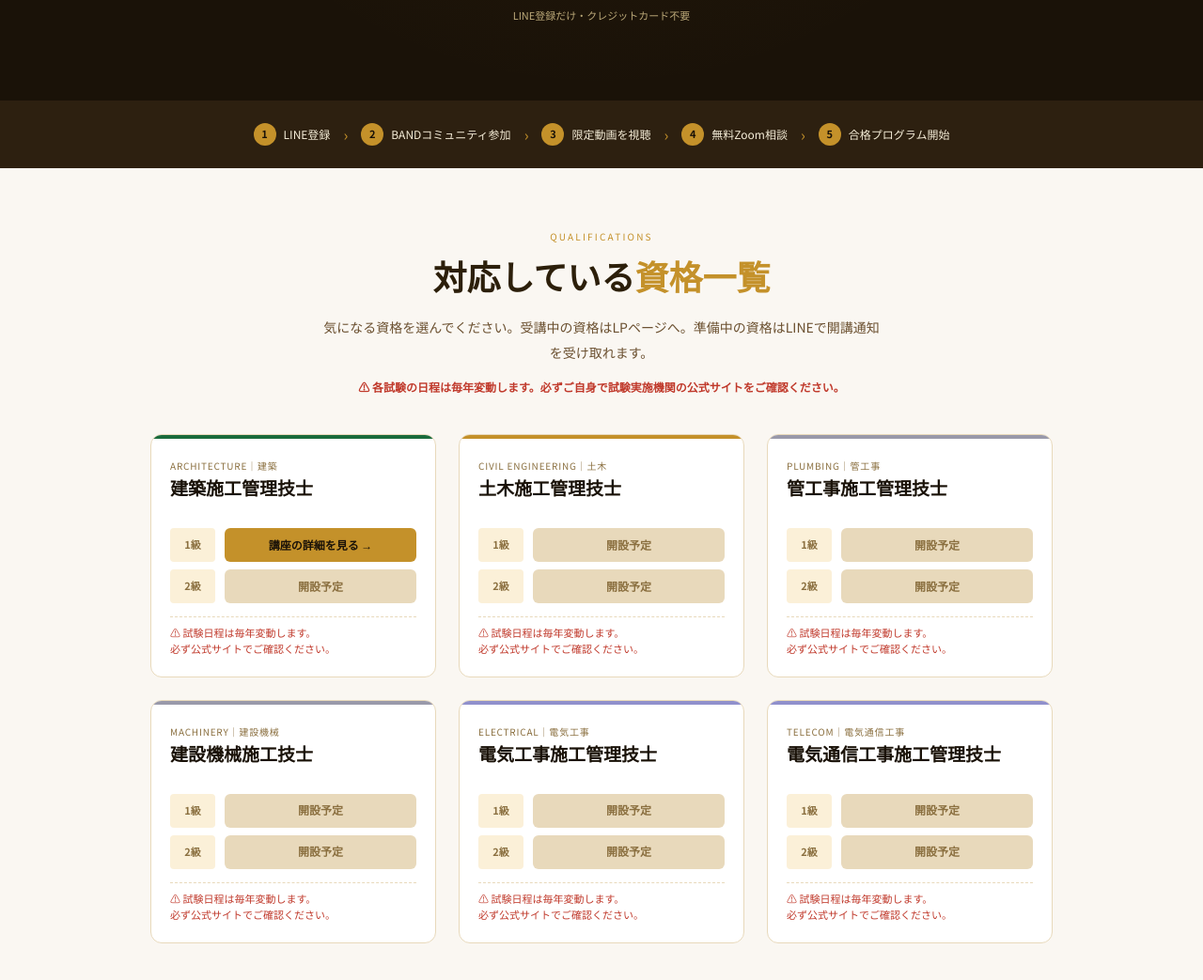
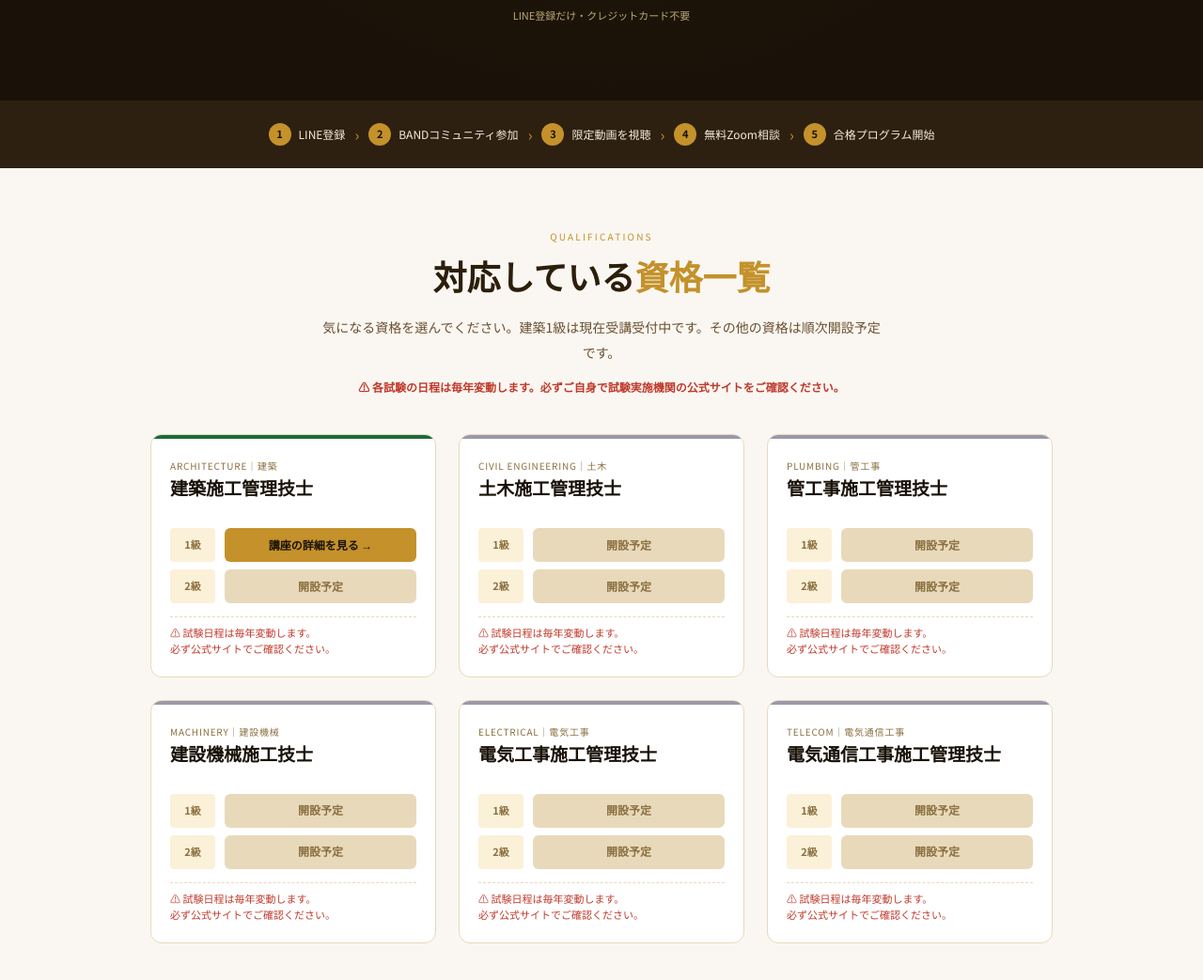
Before and after one commit to kenchiku1/seko-can-data, a plain HTML site: page index.html in a window 1280 px wide. Shown: the part 741-1784 px from the top of the page at 94% size. Drawn offline with Linux system fonts and the light colour scheme.

Commit message:
Update index.html

```diff
--- a/index.html
+++ b/index.html
@@ -40,12 +40,16 @@ header{background:var(--dk);padding:14px 20px;display:flex;justify-content:space
 .hero-note{font-size:11px;color:var(--mt);margin-top:10px}
 
 /* FLOW STRIP */
-.flow-strip{background:var(--dk2);padding:18px 20px;overflow-x:auto}
-.flow-inner{display:flex;align-items:center;justify-content:center;gap:0;min-width:620px;max-width:860px;margin:0 auto}
-.flow-step{display:flex;align-items:center;gap:8px;padding:6px 14px}
+.flow-strip{background:var(--dk2);padding:18px 16px}
+.flow-inner{display:flex;align-items:center;justify-content:center;gap:0;max-width:860px;margin:0 auto;flex-wrap:wrap;row-gap:6px}
+.flow-step{display:flex;align-items:center;gap:8px;padding:6px 10px}
 .flow-step .fn{width:24px;height:24px;border-radius:50%;background:var(--gold);color:var(--dk);font-weight:900;font-size:11px;display:flex;align-items:center;justify-content:center;flex-shrink:0}
 .flow-step .ft{font-size:12px;color:var(--tx);white-space:nowrap}
 .flow-arrow{color:var(--gold);font-size:16px;flex-shrink:0}
+@media(max-width:559px){
+  .flow-arrow{display:none}
+  .flow-step{background:rgba(196,145,42,.12);border-radius:20px;padding:4px 12px}
+}
 
 /* SECTION COMMON */
 section{padding:64px 20px}
@@ -80,7 +84,7 @@ section{padding:64px 20px}
 .qcard-head.study{border-top:4px solid #9090CC}
 
 .qcard-cat{font-size:10px;color:#8B7040;letter-spacing:.08em;margin-bottom:4px}
-.qcard-name{font-family:'Noto Serif JP',serif;font-size:19px;font-weight:900;color:#1A1208;line-height:1.3;margin-bottom:12px}
+.qcard-name{font-family:'Noto Serif JP',serif;font-size:clamp(15px,4vw,19px);font-weight:900;color:#1A1208;line-height:1.3;margin-bottom:12px}
 
 /* ボタンエリア：1級・2級を縦に2行で高さ統一 */
 .qcard-body{
@@ -225,7 +229,7 @@ footer a:hover{color:var(--gold-l)}
   <div class="inner">
     <div class="sec-label">qualifications</div>
     <h2 class="sec-title">対応している<em>資格一覧</em></h2>
-    <p class="sec-desc">気になる資格を選んでください。受講中の資格はLPページへ。準備中の資格はLINEで開講通知を受け取れます。</p>
+    <p class="sec-desc">気になる資格を選んでください。建築1級は現在受講受付中です。その他の資格は順次開設予定です。</p>
     <p class="sec-note">⚠ 各試験の日程は毎年変動します。必ずご自身で試験実施機関の公式サイトをご確認ください。</p>
 
     <div class="qual-grid">
@@ -251,7 +255,7 @@ footer a:hover{color:var(--gold-l)}
 
       <!-- 土木施工管理技士 -->
       <div class="qcard">
-        <div class="qcard-head soon">
+        <div class="qcard-head plan">
           <div class="qcard-cat">CIVIL ENGINEERING｜土木</div>
           <div class="qcard-name">土木施工管理技士</div>
         </div>
@@ -308,7 +312,7 @@ footer a:hover{color:var(--gold-l)}
 
       <!-- 電気工事施工管理技士 -->
       <div class="qcard">
-        <div class="qcard-head study">
+        <div class="qcard-head plan">
           <div class="qcard-cat">ELECTRICAL｜電気工事</div>
           <div class="qcard-name">電気工事施工管理技士</div>
         </div>
@@ -327,14 +331,14 @@ footer a:hover{color:var(--gold-l)}
 
       <!-- 電気通信工事施工管理技士 -->
       <div class="qcard">
-        <div class="qcard-head study">
+        <div class="qcard-head plan">
           <div class="qcard-cat">TELECOM｜電気通信工事</div>
           <div class="qcard-name">電気通信工事施工管理技士</div>
         </div>
         <div class="qcard-body">
           <div class="grade-row">
             <div class="grade-label">1級</div>
-           <span class="qcard-btn btn-coming">開設予定</span>
+            <span class="qcard-btn btn-coming">開設予定</span>
           </div>
           <div class="grade-row">
             <div class="grade-label">2級</div>
```
